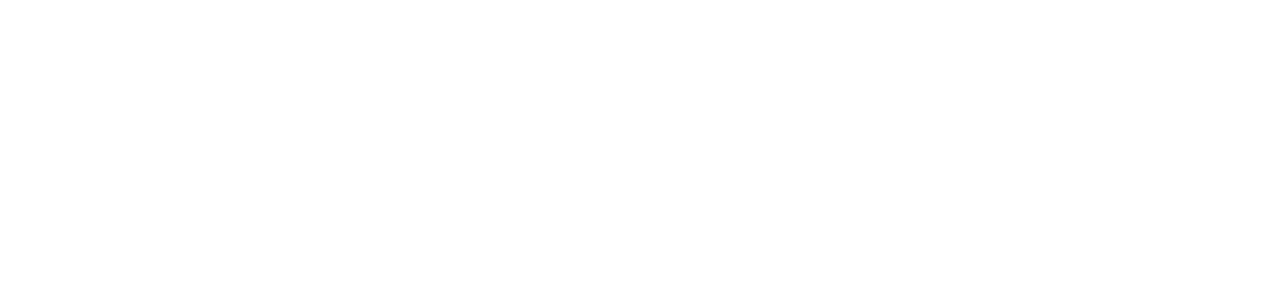
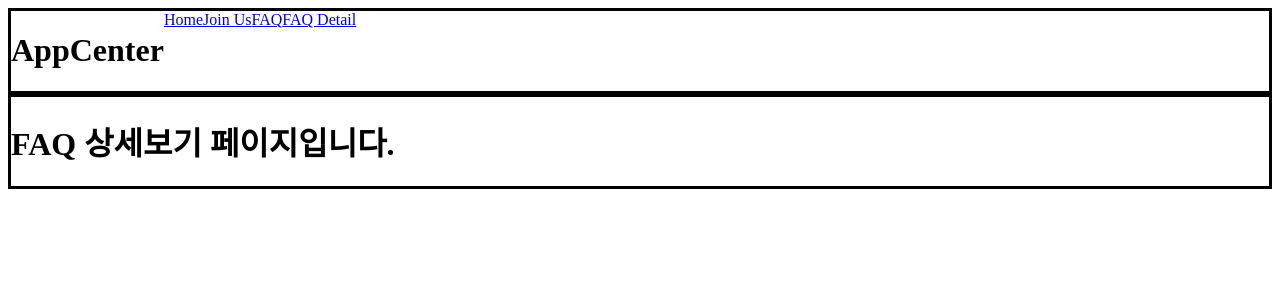
Before and after one commit to inu-appcenter/appcenter-homepage-renewal, a React (Create React App) app: page /sub/faq/detail in a window 1280 px wide. Shown: the top 300 px of the page. Built offline with nearby package versions, Linux system fonts and the light colour scheme.

Commit message:
feat: 페이지 라우터 구성 완료

```diff
--- a/src/App.js
+++ b/src/App.js
@@ -1,8 +1,21 @@
+import {Route, Routes} from "react-router-dom";
+import HomePage from "./page/HomePage";
+import SubPage from "./page/SubPage";
+import FAQMainPage from "./page/FAQMainPage";
+import FAQDetailPage from "./page/FAQDetailPage";
+import JoinUsPage from "./page/JoinUsPage";
+
 function App() {
-  return (
-    <>
-    </>
-  );
+    return (
+        <Routes>
+            <Route path='/' element={<HomePage/>}/>
+            <Route path='/sub' element={<SubPage/>}>
+                <Route path='join' element={<JoinUsPage/>}/>
+                <Route path='faq' element={<FAQMainPage/>}/>
+                <Route path='faq/detail' element={<FAQDetailPage/>}/>
+            </Route>
+        </Routes>
+    );
 }
 
 export default App;
--- a/src/index.js
+++ b/src/index.js
@@ -2,11 +2,23 @@ import React from 'react';
 import ReactDOM from 'react-dom/client';
 import App from './App';
 import reportWebVitals from './reportWebVitals';
+import {StyledEngineProvider} from "@mui/material";
+import {ThemeProvider} from "styled-components";
+import {BrowserRouter} from "react-router-dom";
+import theme from "./resource/style/Theme";
+import GlobalStyle from "./resource/style/GlobalStyle";
 
 const root = ReactDOM.createRoot(document.getElementById('root'));
 root.render(
   <React.StrictMode>
-    <App />
+      <StyledEngineProvider injectFirst>
+          <ThemeProvider theme={theme}>
+              <GlobalStyle/>
+              <BrowserRouter>
+                  <App/>
+              </BrowserRouter>
+          </ThemeProvider>
+      </StyledEngineProvider>
   </React.StrictMode>
 );
 
--- /dev/null
+++ b/src/page/FAQDetailPage.js
@@ -0,0 +1,9 @@
+export default function FAQDetailPage(){
+    return(
+        <>
+            <div style={{border: 'solid'}}>
+                <h1>FAQ 상세보기 페이지입니다.</h1>
+            </div>
+        </>
+    );
+}
--- /dev/null
+++ b/src/page/FAQMainPage.js
@@ -0,0 +1,9 @@
+export default function FAQMainPage(){
+    return(
+        <>
+            <div style={{border: 'solid'}}>
+                <h1>FAQ 전체보기 페이지입니다.</h1>
+            </div>
+        </>
+    );
+}
--- /dev/null
+++ b/src/page/HomePage.js
@@ -0,0 +1,17 @@
+import {Link} from "react-router-dom";
+
+export default function HomePage(){
+    return(
+        <>
+            <h1>홈 페이지 입니다.</h1>
+            <p>피그마에서 Desktop 1에 해당하는 부분입니다.</p>
+            <div style={{border: 'solid', display: 'flex'}}>
+                <h1>AppCenter</h1>
+                <Link to='/'>Home</Link>
+                <Link to='sub/join'>Join Us</Link>
+                <Link to='sub/faq'>FAQ</Link>
+                <Link to='sub/faq/detail'>FAQ Detail</Link>
+            </div>
+        </>
+    );
+}
--- /dev/null
+++ b/src/page/JoinUsPage.js
@@ -0,0 +1,9 @@
+export default function JoinUsPage(){
+    return(
+        <>
+            <div style={{border: 'solid'}}>
+                <h1>JoinUs Page 입니다.</h1>
+            </div>
+        </>
+    );
+}
--- /dev/null
+++ b/src/page/SubPage.js
@@ -0,0 +1,16 @@
+import {Link, Outlet} from "react-router-dom";
+
+export default function SubPage(){
+    return(
+        <>
+            <div style={{border: 'solid', display: 'flex'}}>
+                <h1>AppCenter</h1>
+                <Link to='/'>Home</Link>
+                <Link to='./join'>Join Us</Link>
+                <Link to='./faq'>FAQ</Link>
+                <Link to='./faq/detail'>FAQ Detail</Link>
+            </div>
+            <Outlet/>
+        </>
+    );
+}
--- /dev/null
+++ b/src/resource/style/GlobalStyle.js
@@ -0,0 +1,8 @@
+import {createGlobalStyle} from "styled-components";
+
+const GlobalStyle = createGlobalStyle`
+  //이 안에 전체 프로젝트에 적용될 css를 작성하면 됩니다~!
+
+`
+
+export default GlobalStyle;
--- /dev/null
+++ b/src/resource/style/Theme.js
@@ -0,0 +1,6 @@
+const theme = {
+    color:{},
+
+}
+
+export default theme;
```
